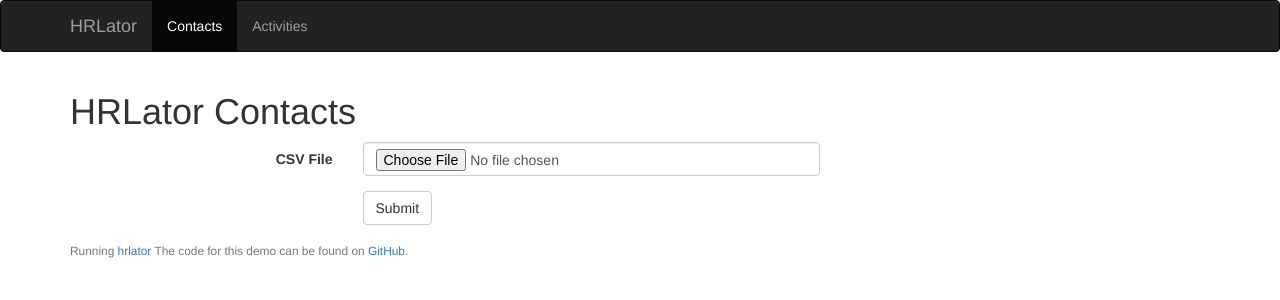
After one commit to UN-OCHA/hrlator, a PHP site: template templates/activities.twig in a window 1280 px wide. The commit adds this page. Shown: the top 300 px of the page. Run offline with PHP 8.4, Linux system fonts and the light colour scheme; the template is opened without the code that fills it, so the values that code supplies are empty; some libraries are stand-ins or nearby versions.

Commit message:
Added activities upload

```diff
--- /dev/null
+++ b/templates/activities.twig
@@ -0,0 +1,46 @@
+{% extends '_page.twig' %}
+{% block title %}HRLator{% endblock %}
+{% block content %}
+    <h1>HRLator Contacts</h1>
+    <form class="form-horizontal" enctype="multipart/form-data" method="post" action="">
+        <div class="form-group">
+            <label for="csvfile" class="col-sm-3 control-label">CSV File</label>
+
+            <div class="col-sm-5">
+                <input type="file" class="form-control" id="csvfile" name='csvfile' required="required" accept="text/csv" />
+            </div>
+        </div>
+        <!--<div class="form-group">
+            <label for="country" class="col-sm-3 control-label">Default Country</label>
+
+            <div class="col-sm-3">
+                <input type="text" class="form-control" id="country" name='country' required="required"
+                       placeholder="GB">
+                <span class="help-block">An <a href='http://www.iso.org/iso/country_names_and_code_elements'>ISO
+                        3166-1</a> two letter country code</span>
+            </div>
+        </div>
+        <div class="form-group">
+            <label for="language" class="col-sm-3 control-label">Locale for Geocoding</label>
+
+            <div class="col-sm-3">
+                <div class="form-group">
+                    <div class="col-sm-6">
+                        <input type="text" class="form-control" id="language" name='language' placeholder="en">
+                    </div>
+                    <div class="col-sm-6">
+                        <input type="text" class="form-control" id="region" name='region' placeholder="GB">
+                    </div>
+                </div>
+                <span class="help-block">An <a href='http://en.wikipedia.org/wiki/IETF_language_tag'>IETF language
+                        tag</a> (defaults to en)</span>
+            </div>
+
+        </div>-->
+        <div class="form-group">
+            <div class="col-lg-offset-3 col-sm-8">
+                <button type="submit" class="btn btn-default">Submit</button>
+            </div>
+        </div>
+    </form>
+{% endblock %}
```
Also changed, not shown: index.php (+12 -1 lines), templates/contacts.twig (added, +46 -0 lines).
